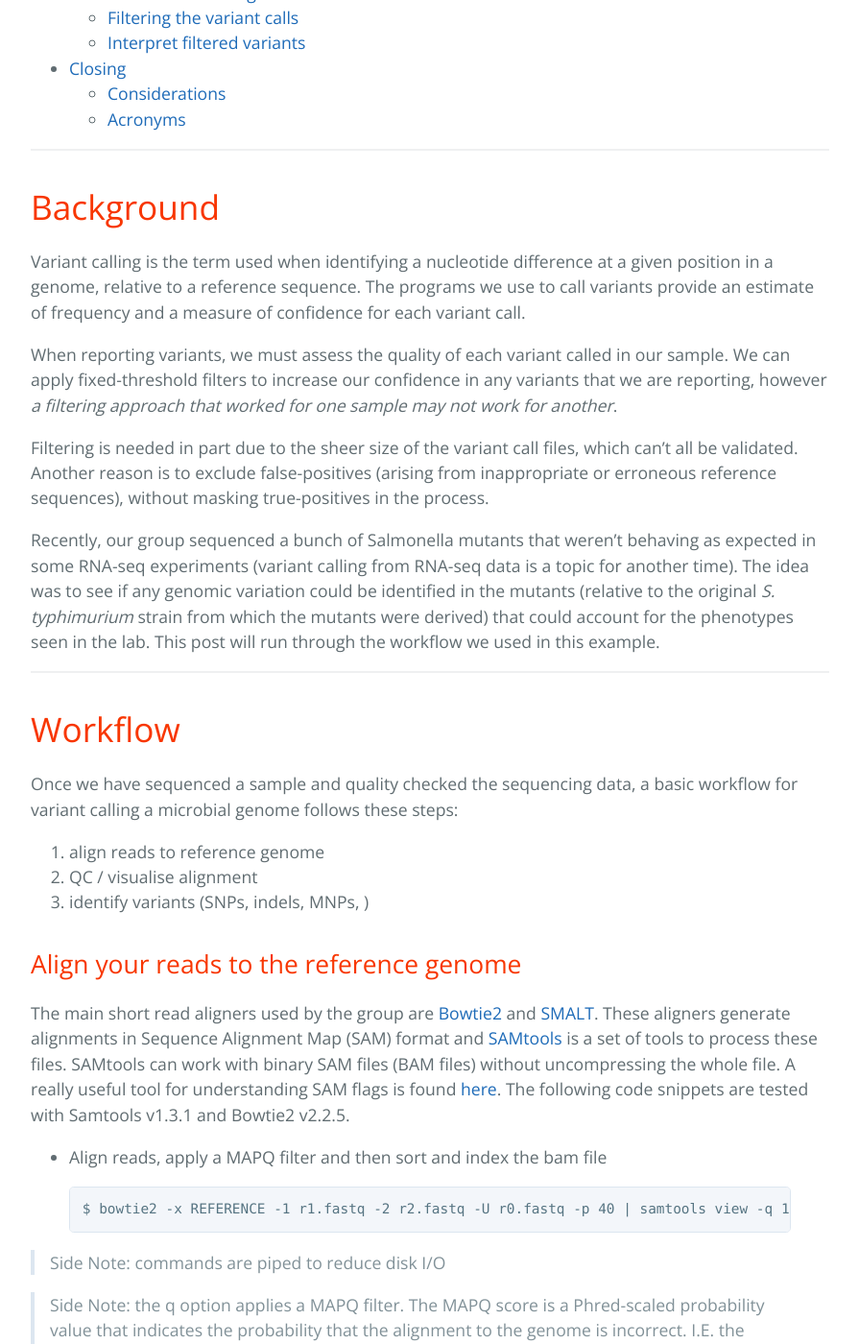
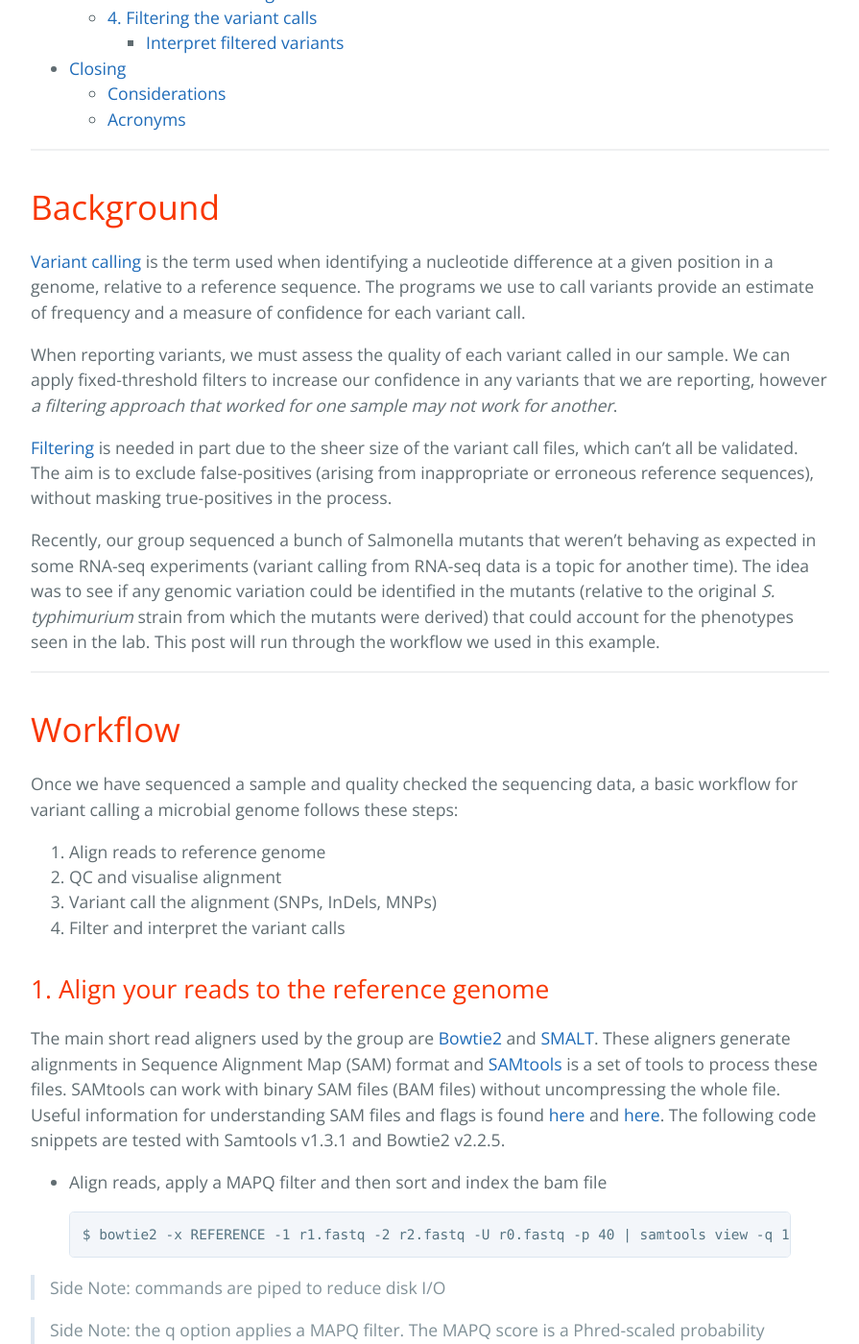
Before and after one commit to will-rowe/will-rowe.github.io, a Jekyll site: the page built from _posts/2016-12-08-variant-calling-notes.markdown, in a window 1280 px wide and 1400 px high, scrolled down 847 px. Shown: the whole window at 96% size, without its empty margins (192-1087 px from the left). Built offline with Jekyll 4.4.1, drawn with Linux system fonts in a browser that asks for light colours; some of the changed text lies outside the part shown.

Commit message:
updating vcf post

```diff
--- a/_posts/2016-12-08-variant-calling-notes.markdown
+++ b/_posts/2016-12-08-variant-calling-notes.markdown
@@ -22,11 +22,11 @@ This post was written for the weekly IIB microbial bioinformatics lunch and disc
 
 # Background
 
-Variant calling is the term used when identifying a nucleotide difference at a given position in a genome, relative to a reference sequence. The programs we use to call variants provide an estimate of frequency and a measure of confidence for each variant call.
+[Variant calling][olsonPaper] is the term used when identifying a nucleotide difference at a given position in a genome, relative to a reference sequence. The programs we use to call variants provide an estimate of frequency and a measure of confidence for each variant call.
 
 When reporting variants, we must assess the quality of each variant called in our sample. We can apply fixed-threshold filters to increase our confidence in any variants that we are reporting, however *a filtering approach that worked for one sample may not work for another*.
 
-Filtering is needed in part due to the sheer size of the variant call files, which can't all be validated. Another reason is to exclude false-positives (arising from inappropriate or erroneous reference sequences), without masking true-positives in the process.
+[Filtering][carsonPaper] is needed in part due to the sheer size of the variant call files, which can't all be validated. The aim is to exclude false-positives (arising from inappropriate or erroneous reference sequences), without masking true-positives in the process.
 
 Recently, our group sequenced a bunch of Salmonella mutants that weren't behaving as expected in some RNA-seq experiments (variant calling from RNA-seq data is a topic for another time). The idea was to see if any genomic variation could be identified in the mutants (relative to the original *S. typhimurium* strain from which the mutants were derived) that could account for the phenotypes seen in the lab. This post will run through the workflow we used in this example.
 
@@ -37,14 +37,15 @@ Recently, our group sequenced a bunch of Salmonella mutants that weren't behavin
 
 Once we have sequenced a sample and quality checked the sequencing data, a basic workflow for variant calling a microbial genome follows these steps:
 
-1.	align reads to reference genome
-2.	QC / visualise alignment
-3.	identify variants (SNPs, indels, MNPs, )
+1.	Align reads to reference genome
+2.	QC and visualise alignment
+3.	Variant call the alignment (SNPs, InDels, MNPs)
+4.	Filter and interpret the variant calls
 
 
-## Align your reads to the reference genome
+## 1. Align your reads to the reference genome
 
-The main short read aligners used by the group are [Bowtie2][bowtie2] and [SMALT][smalt]. These aligners generate alignments in Sequence Alignment Map (SAM) format and [SAMtools][samtools] is a set of tools to process these files. SAMtools can work with binary SAM files (BAM files) without uncompressing the whole file. A really useful tool for understanding SAM flags is found [here][picard_sam_flags]. The following code snippets are tested with Samtools v1.3.1 and Bowtie2 v2.2.5.
+The main short read aligners used by the group are [Bowtie2][bowtie2] and [SMALT][smalt]. These aligners generate alignments in Sequence Alignment Map (SAM) format and [SAMtools][samtools] is a set of tools to process these files. SAMtools can work with binary SAM files (BAM files) without uncompressing the whole file. Useful information for understanding SAM files and flags is found [here][samspecs] and [here][picard_sam_flags]. The following code snippets are tested with Samtools v1.3.1 and Bowtie2 v2.2.5.
 
 * Align reads, apply a MAPQ filter and then sort and index the bam file
 
@@ -59,7 +60,7 @@ $ bowtie2 -x REFERENCE -1 r1.fastq -2 r2.fastq -U r0.fastq -p 40 | samtools view
 > Side Note:	the higher the MAPQ filter, the higher the reference bias. Too high a MAPQ filter could mask true positive variants.
 
 
-## QC / visualise the alignment
+## 2. QC / visualise the alignment
 
 We already applied a quality filter in the previous step (the MAPQ score) but there are a few more things we can do to check and improve the quality of the alignment.
 
@@ -78,7 +79,7 @@ $ bedtools genomecov -ibam isolate.rmdup.bam
 {% endhighlight %}
 
 
-## Variant call the alignment
+## 3. Variant call the alignment
 
 Next we use the aligned reads to calculate the genotype likelihoods. Here we will use [Freebayes][freebayes] - a program that finds SNPs/indels/MNPs **smaller** than the length of a short-read sequencing alignment.
 
@@ -116,7 +117,7 @@ $ samtools mpileup -uf ref.fa isolate.rmdup.bam | bcftools call -mv -Oz > isolat
 {% endhighlight %}
 
 
-## Filtering the variant calls
+## 4. Filtering the variant calls
 
 VCF files can be fixed-threshold filtered using the information generated by the variant caller, such as the reported quality (QUAL), depth (DP), observation count (AO), proximity to indels (g), high-qual non-reference reads (DV)
 
@@ -140,7 +141,7 @@ e		exclude the expression %QUAL<20 | MIN(DP)<10 (exclude SNPs with quality score
 </details>
 
 
-## Interpret filtered variants
+### Interpret filtered variants
 
 Now that we have applied a filter to the VCF file, we need to assess the variants and reapply filters if necessary.
 
@@ -162,9 +163,9 @@ $ bcftools stats isolate.SNPs.filtered.vcf | grep TSTV
 
 ## Considerations
 
-Filtering can only go so far
+This post has covered some of the basics in variant calling microbial genomes.
 
-We need validation...
+Filtering can only go so far and we need further validation in order to be sure of the variants we are reporting.
 
 
 ## Acronyms
```
Also changed, not shown: other parts of _posts/2016-12-08-variant-calling-notes.markdown (+3 -0 lines).
